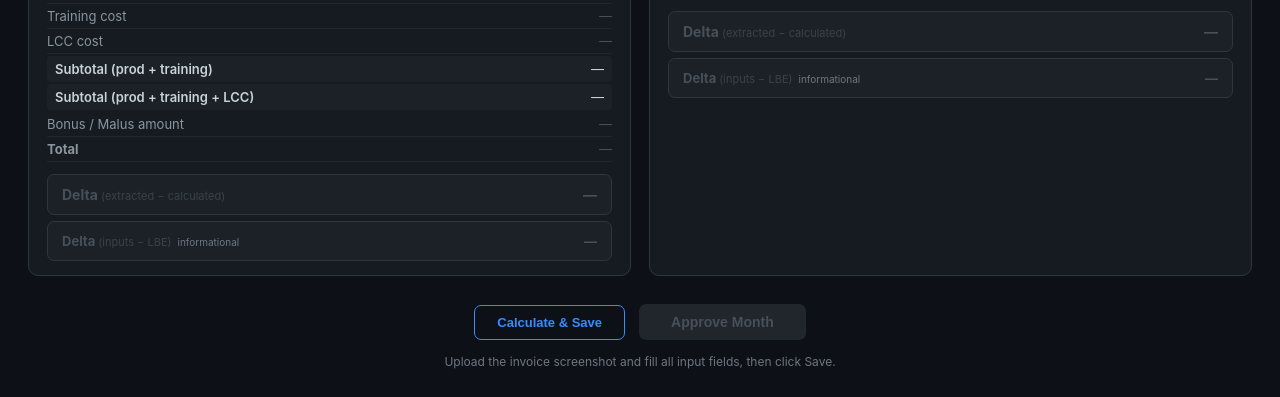
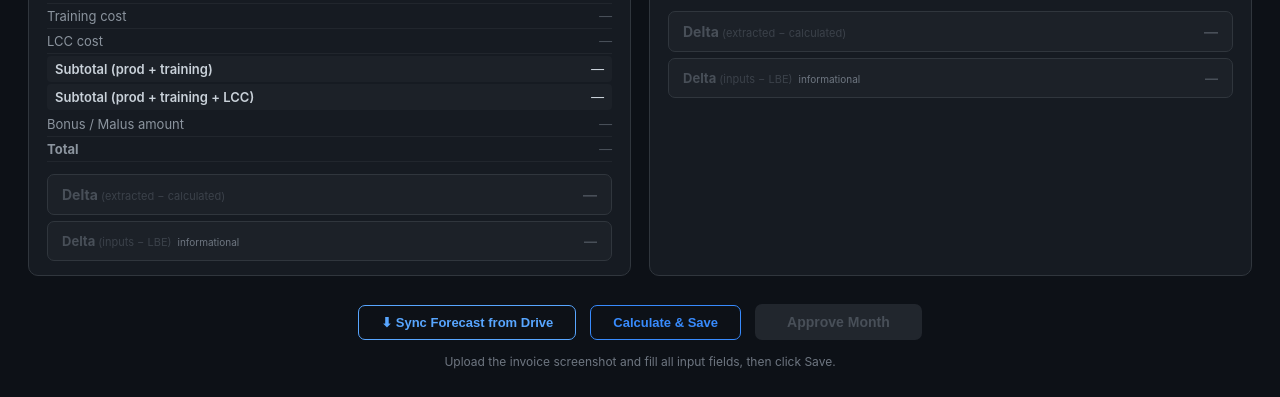
Before and after one commit to berradaismail-stack/jobwork, a Flask app: page / in a window 1280 px wide. Shown: the part 2369-2766 px from the top of the page. Run offline with Flask 3, Linux system fonts and the light colour scheme; parts of the project's set-up code (start-up, migrations or seed data) failed here and were passed over.

Commit message:
Add Google Drive forecast sync integration

```diff
--- a/app.py
+++ b/app.py
@@ -8,6 +8,8 @@ from calendar import month_name
 from flask import Flask, render_template, jsonify, request, make_response, send_from_directory
 from dotenv import load_dotenv
 import anthropic
+from google.oauth2 import service_account
+from googleapiclient.discovery import build
 
 load_dotenv(os.path.join(os.path.dirname(os.path.abspath(__file__)), '.env'))
 
@@ -27,6 +29,108 @@ KE_UNIT_PRICE = 585     # KES
 NG_UNIT_PRICE = 4320    # NGN
 
 ALLOWED_EXTENSIONS = {'.png', '.jpg', '.jpeg', '.webp', '.gif'}
+
+FORECAST_FOLDER_ID = '1QxiOThdpiDr52HN011w2mPuByYT_OBQZ'
+FORECAST_TAB       = 'Hub forecast review'
+FORECAST_CELL      = 'D63'
+
+# ── Google Drive / Sheets helpers ──────────────────────────────────────────────
+
+def get_google_services():
+    sa_json = os.getenv('GOOGLE_SERVICE_ACCOUNT_JSON', '')
+    if not sa_json:
+        raise ValueError('GOOGLE_SERVICE_ACCOUNT_JSON not configured')
+    sa_info = json.loads(sa_json)
+    creds = service_account.Credentials.from_service_account_info(
+        sa_info,
+        scopes=[
+            'https://www.googleapis.com/auth/drive.readonly',
+            'https://www.googleapis.com/auth/spreadsheets.readonly',
+        ]
+    )
+    drive   = build('drive',  'v3', credentials=creds)
+    sheets  = build('sheets', 'v4', credentials=creds)
+    return drive, sheets
+
+
+def find_subfolder(drive, parent_id, keyword):
+    res = drive.files().list(
+        q=f"'{parent_id}' in parents and mimeType='application/vnd.google-apps.folder' and trashed=false",
+        fields='files(id, name)'
+    ).execute()
+    kw = keyword.lower()
+    for f in res.get('files', []):
+        if kw in f['name'].lower():
+            return f['id']
+    return None
+
+
+def list_sheets_in_folder(drive, folder_id):
+    res = drive.files().list(
+        q=f"'{folder_id}' in parents and mimeType='application/vnd.google-apps.spreadsheet' and trashed=false",
+        fields='files(id, name)'
+    ).execute()
+    return res.get('files', [])
+
+
+def read_cell(sheets, spreadsheet_id, tab, cell):
+    try:
+        res = sheets.spreadsheets().values().get(
+            spreadsheetId=spreadsheet_id,
+            range=f"'{tab}'!{cell}"
+        ).execute()
+        vals = res.get('values', [])
+        if vals and vals[0]:
+            return float(str(vals[0][0]).replace(',', '').replace(' ', ''))
+    except Exception:
+        pass
+    return None
+
+
+def sync_forecast_from_drive(month_id):
+    year, month_num = month_id.split('-')
+    month_name_str  = month_name[int(month_num)]   # e.g. "April"
+
+    drive, sheets = get_google_services()
+
+    year_folder_id = find_subfolder(drive, FORECAST_FOLDER_ID, year)
+    if not year_folder_id:
+        raise ValueError(f'Year folder "{year}" not found in Drive')
+
+    month_folder_id = find_subfolder(drive, year_folder_id, month_name_str)
+    if not month_folder_id:
+        month_folder_id = find_subfolder(drive, year_folder_id, month_num)
+    if not month_folder_id:
+        raise ValueError(f'Month folder for "{month_name_str} {year}" not found in Drive')
+
+    all_sheets = list_sheets_in_folder(drive, month_folder_id)
+    if not all_sheets:
+        raise ValueError(f'No sheets found in Drive for {month_name_str} {year}')
+
+    # Group sheets by market code found in filename
+    market_sheets = {'ma': [], 'tn': [], 'ke': [], 'ng': []}
+    for s in all_sheets:
+        name_up = s['name'].upper()
+        for mkt in ['MA', 'TN', 'KE', 'NG']:
+            if mkt in name_up:
+                market_sheets[mkt.lower()].append(s['id'])
+
+    # Read D63 from "Hub forecast review" tab; sum if multiple sheets (KE/NG verticals)
+    forecasts = {}
+    for mkt, ids in market_sheets.items():
+        if not ids:
+            continue
+        total = 0.0
+        found = False
+        for sid in ids:
+            val = read_cell(sheets, sid, FORECAST_TAB, FORECAST_CELL)
+            if val is not None:
+                total += val
+                found = True
+        if found:
+            forecasts[mkt] = round(total, 2)
+
+    return forecasts
 
 # ── Data helpers ───────────────────────────────────────────────────────────────
 
@@ -344,6 +448,27 @@ def api_extract():
     return jsonify({'extracted': extracted, 'filename': filename, 'market_group': market_group})
 
 
+@app.route('/api/sync-forecast/<month_id>', methods=['POST'])
+def api_sync_forecast(month_id):
+    months = load_months()
+    month  = get_month(months, month_id)
+    if not month:
+        return jsonify({'error': 'Month not found'}), 404
+    if month['status'] == 'approved':
+        return jsonify({'error': 'Month is already approved'}), 400
+    try:
+        forecasts = sync_forecast_from_drive(month_id)
+    except Exception as e:
+        return jsonify({'error': str(e)}), 500
+    if not forecasts:
+        return jsonify({'error': 'No forecast data found in Drive for this month'}), 404
+    for mkt, val in forecasts.items():
+        if mkt in month['inputs']:
+            month['inputs'][mkt]['forecast'] = val
+    save_months(months)
+    return jsonify({'forecasts': forecasts})
+
+
 @app.route('/api/save/<month_id>', methods=['POST'])
 def api_save(month_id):
     data = request.get_json()
--- a/requirements.txt
+++ b/requirements.txt
@@ -1,3 +1,6 @@
 flask==3.0.3
 anthropic>=0.40.0
 python-dotenv==1.0.1
+google-auth>=2.0.0
+google-auth-httplib2>=0.1.0
+google-api-python-client>=2.0.0
--- a/templates/index.html
+++ b/templates/index.html
@@ -313,6 +313,14 @@
         .btn-approve:hover:not(:disabled) { background: #2ea043; }
         .btn-approve:disabled { background: #21262d; color: #484f58; cursor: not-allowed; }
 
+        .btn-sync {
+            background: transparent;
+            color: #58a6ff;
+            border: 1px solid #58a6ff;
+        }
+        .btn-sync:hover:not(:disabled) { background: rgba(88,166,255,0.08); }
+        .btn-sync:disabled { color: #484f58; border-color: #30363d; cursor: not-allowed; }
+
         .action-hint { font-size: 12px; color: #6e7681; text-align: center; width: 100%; }
 
         /* ── Spinner ── */
@@ -411,6 +419,7 @@ function renderMain() {
             : (!bothZero ? 'All four market deltas must equal 0 before approving.' : '');
 
         html += `<div class="action-bar">
+            <button class="btn btn-sync" id="btnSync" onclick="handleSyncForecast()">⬇ Sync Forecast from Drive</button>
             <button class="btn btn-save" id="btnSave" onclick="handleSave()">Calculate &amp; Save</button>
             <button class="btn btn-approve" id="btnApprove" onclick="handleApprove()"
                 ${bothZero ? '' : 'disabled'}>Approve Month</button>
@@ -659,6 +668,28 @@ function renderMarket(m, mkt, approved) {
     </div>`;
 }
 
+// ── Sync Forecast from Drive ──────────────────────────────────────────────────
+async function handleSyncForecast() {
+    const btn = document.getElementById('btnSync');
+    if (btn) { btn.disabled = true; btn.innerHTML = '<span class="spinner"></span> Syncing…'; }
+    hideError();
+    try {
+        const r = await fetch(`/api/sync-forecast/${activeId}`, { method: 'POST' });
+        const d = await r.json();
+        if (!r.ok) throw new Error(d.error || 'Sync failed');
+        const m = months.find(x => x.id === activeId);
+        if (m) {
+            for (const [mkt, val] of Object.entries(d.forecasts)) {
+                if (m.inputs[mkt]) m.inputs[mkt].forecast = val;
+            }
+        }
+        renderMain();
+    } catch (e) {
+        showError(e.message);
+        if (btn) { btn.disabled = false; btn.textContent = '⬇ Sync Forecast from Drive'; }
+    }
+}
+
 // ── Save ──────────────────────────────────────────────────────────────────────
 function collectInputs() {
     const g = id => {
```
